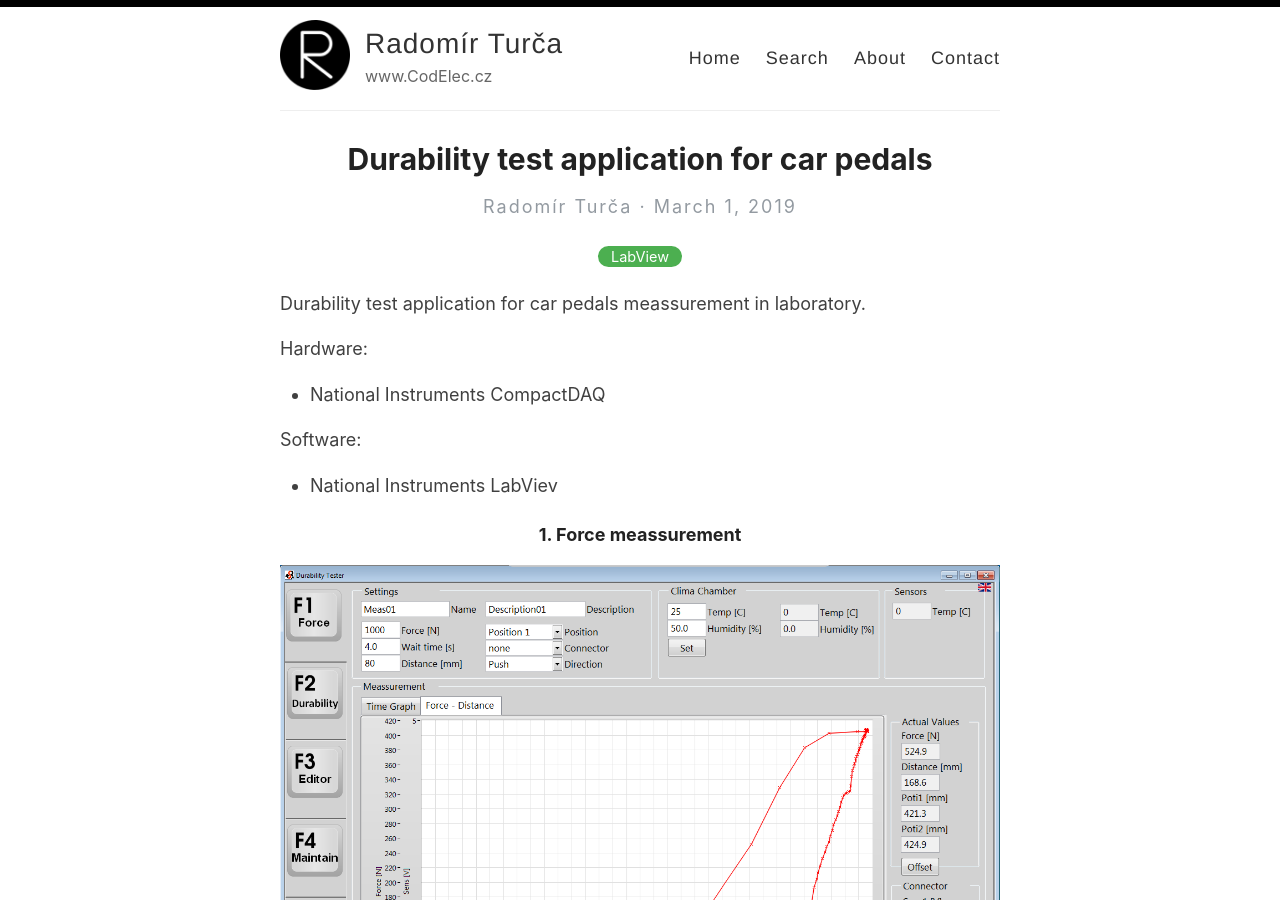
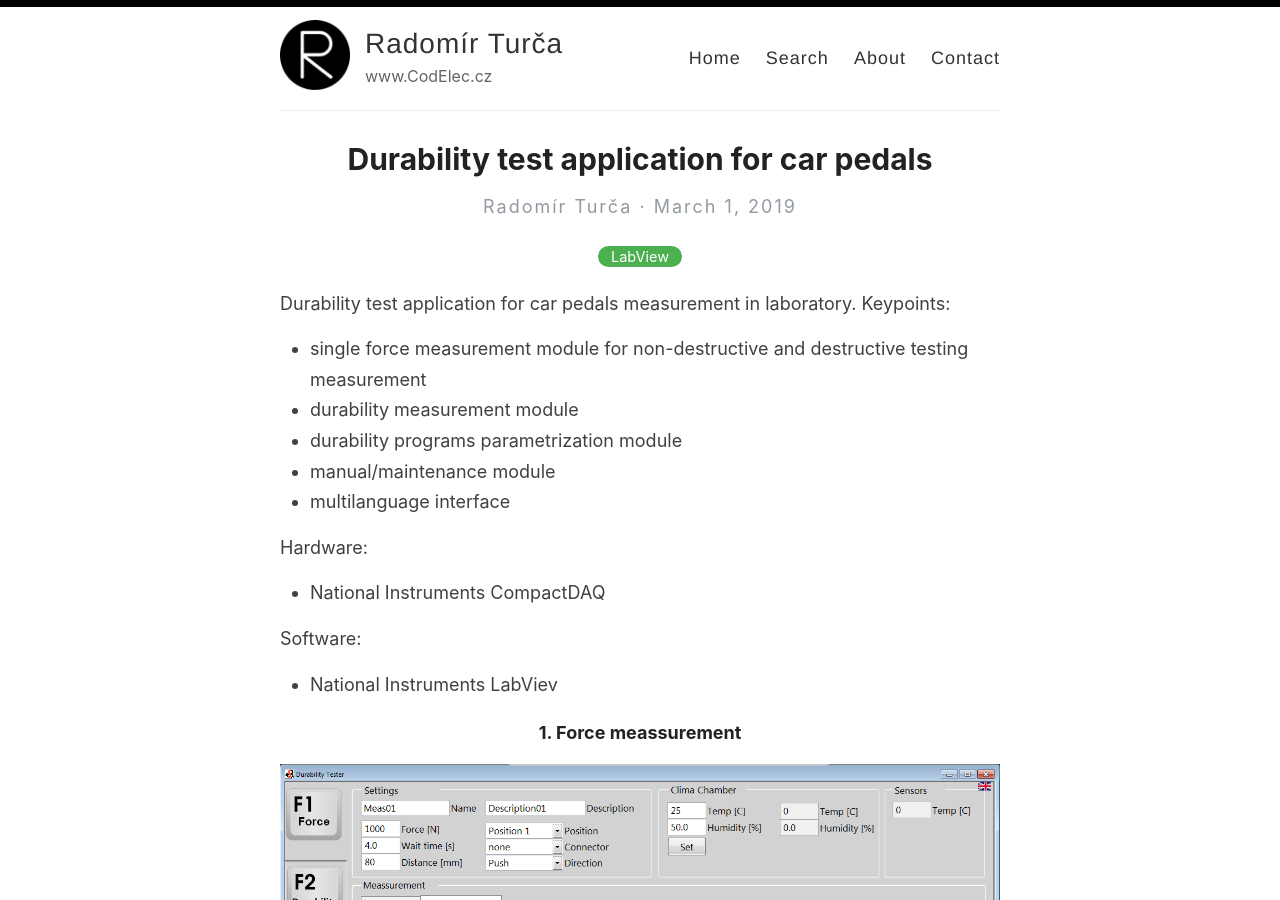
Before and after one commit to CodElecCz/codeleccz.github.io, a Jekyll site: the page built from _posts/2019-3-1-durability-test-ksr.md, in a window 1280 px wide and 900 px high. Built offline with Jekyll 4.4.1, drawn with Linux system fonts in a browser that asks for light colours.

Commit message:
Update 2019-3-1-durability-test-ksr.md

```diff
--- a/_posts/2019-3-1-durability-test-ksr.md
+++ b/_posts/2019-3-1-durability-test-ksr.md
@@ -4,7 +4,12 @@ title: Durability test application for car pedals
 categories: [LabView]
 ---
 
-Durability test application for car pedals meassurement in laboratory.
+Durability test application for car pedals measurement in laboratory. Keypoints:
+- single force measurement module for non-destructive and destructive testing measurement
+- durability measurement module
+- durability programs parametrization module
+- manual/maintenance module
+- multilanguage interface
 
 Hardware:
 - National Instruments CompactDAQ
```
